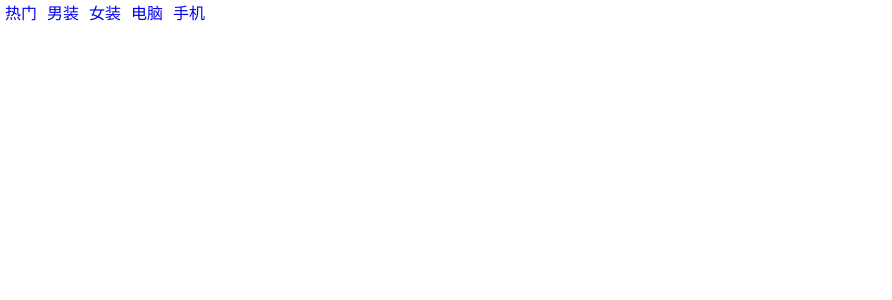
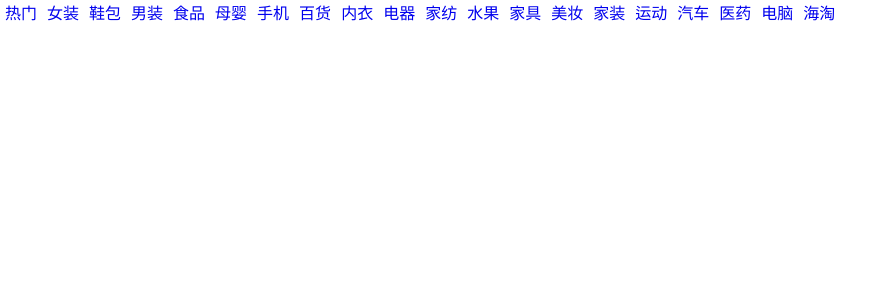
Before and after one commit to HahAmypage/angularDemo, an Angular app: page / in a window 1280 px wide. Shown: the top 300 px of the page, without its empty margins (0-892 px from the left). Built offline with nearby package versions, Linux system fonts and the light colour scheme.

Commit message:
顶部菜单

```diff
--- a/src/app/app.component.css
+++ b/src/app/app.component.css
@@ -1,13 +1,29 @@
 ul{
     padding: 0px;
     margin: 0px;
+    display: flex;
+    flex-direction: row;
 }
 
 ul li {
     display: inline-block;
     margin: 0px 5px;
+    padding: 0px;
+    white-space: nowrap;
 }
 
 a{
     text-decoration: none;
 }
+
+::-webkit-scrollbar{
+    display: none;
+}
+
+.active{
+    color: red;
+}
+
+/* .first{
+    color:tomato;
+} */
--- a/src/app/app.component.html
+++ b/src/app/app.component.html
@@ -1,3 +1,9 @@
 <ul>
-  <li *ngFor="let item of tabs"><a href="#">{{  item  }}</a></li>
+  <li *ngFor="let menu of menus;let i = index; trackBy:menu ? menu.title : null" >
+    <a href="#"
+    [class.active]='i === selectIndex'
+    (click)=hanlderSelection(i)>
+      {{  menu.title  }}
+    </a>
+  </li>
 </ul>
--- a/src/app/app.component.ts
+++ b/src/app/app.component.ts
@@ -1,4 +1,23 @@
 import { Component } from '@angular/core';
+// 使用interface定义属性
+//属性?:类型  代表可选属性
+//readonly 属性:类型  代表只读属性，赋值一次后不能重复赋值
+interface TopMenu{
+  title:string,
+  link:string
+}
+
+// interface定义方法
+// interface addFunc{
+//   // 表示方法有两个入参，都是number类型，冒号后面是返回值类型（number）
+//   (x:number,y:number):number;
+// }
+
+
+// interface定义索引类型
+// interface Dict{
+//   [key: string]:string;
+// }
 
 @Component({
   selector: 'app-root',
@@ -7,5 +26,101 @@ import { Component } from '@angular/core';
 })
 export class AppComponent {
   title = '拼多多';
-  tabs = ['热门','男装','女装','电脑','手机'];
+  selectIndex = -1 ; // 起始值
+  hanlderSelection(index:number) {
+    this.selectIndex = index;
+  }
+  menus:TopMenu[] = [
+    {
+      title:'热门',
+      link:''
+    },
+    {
+      title:'女装',
+      link:''
+    },
+    {
+      title:'鞋包',
+      link:''
+    },
+    {
+      title:'男装',
+      link:''
+    },
+    {
+      title:'食品',
+      link:''
+    },
+    {
+      title:'母婴',
+      link:''
+    },
+    {
+      title:'手机',
+      link:''
+    },
+    {
+      title:'百货',
+      link:''
+    },
+    {
+      title:'内衣',
+      link:''
+    },
+    {
+      title:'电器',
+      link:''
+    },
+    {
+      title:'家纺',
+      link:''
+    },
+    {
+      title:'水果',
+      link:''
+    },
+    {
+      title:'家具',
+      link:''
+    },
+    {
+      title:'美妆',
+      link:''
+    },
+    {
+      title:'家装',
+      link:''
+    },
+    {
+      title:'运动',
+      link:''
+    },
+    {
+      title:'汽车',
+      link:''
+    },
+    {
+      title:'医药',
+      link:''
+    },
+    {
+      title:'电脑',
+      link:''
+    },
+    {
+      title:'海淘',
+      link:''
+    }
+  ];
+
+  // add:addFunc = (x,y) => x + y;
+
+  // dict:Dict = {
+  //   a:'111',
+  //   b:'222'
+  // }
+
+  // constructor(){
+  //   console.log(this.dict.b);
+  // }
 }
```
